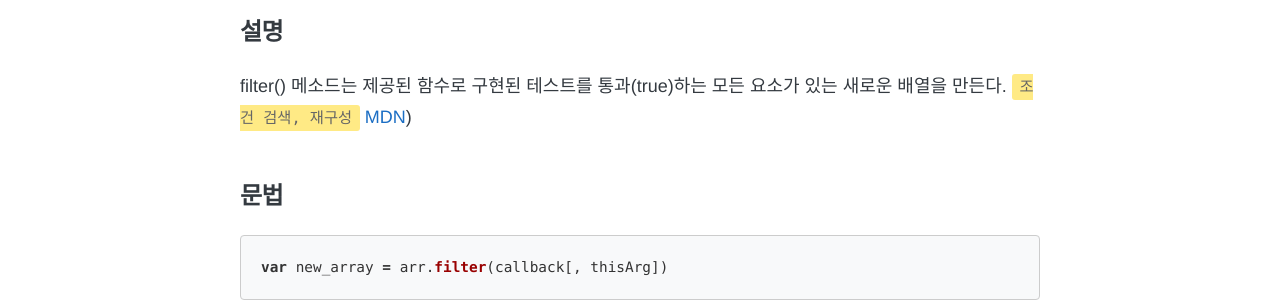
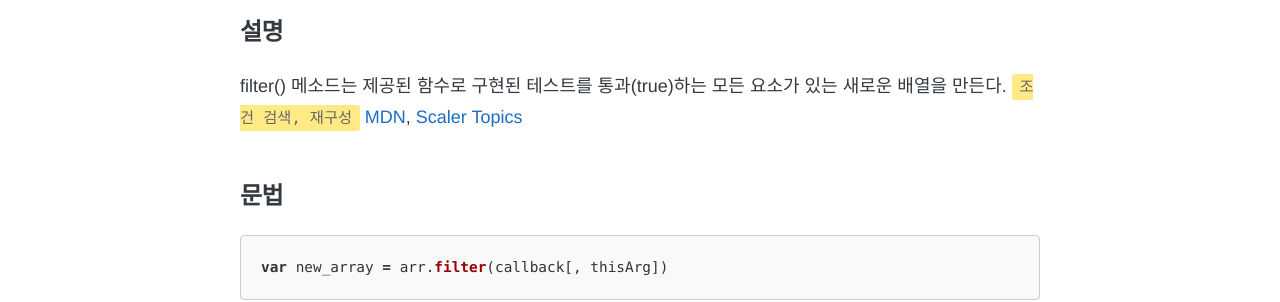
Before and after one commit to wayhome25/wayhome25.github.io, a Jekyll site: the page built from _posts/javascript/2017-02-17-js-method.md, in a window 1280 px wide and 900 px high, scrolled down 1282 px. Shown: the part 153-455 px from the top of the window. Built offline with Jekyll 4.4.1, drawn with Linux system fonts in a browser that asks for light colours; nearby versions of some CDN libraries; comment, search, counter and statistics services are not loaded.

Commit message:
새 리소스 추가됨
안녕하세요, JavaScript에서 filter() 메서드에 대한 새 리소스를 추가했습니다. JavaScript를 배우기 위한 몇 가지 리소스를 찾는 동안 온라인에서 이 튜토리얼을 찾았습니다. 주제가 자세히 설명되어 있고 유용하다고 생각되어 여기에 추가할 생각입니다. 이 작은 기여가 다른 학습자들에게 도움이 되기를 바랍니다.

````diff
--- a/_posts/javascript/2017-02-17-js-method.md
+++ b/_posts/javascript/2017-02-17-js-method.md
@@ -49,7 +49,7 @@ var doubles = numbers.map(function(num) {
 ```
 ## filter
 ### 설명
-filter() 메소드는 제공된 함수로 구현된 테스트를 통과(true)하는 모든 요소가 있는 새로운 배열을 만든다. `조건 검색, 재구성` [MDN](https://developer.mozilla.org/ko/docs/Web/JavaScript/Reference/Global_Objects/Array/filter))
+filter() 메소드는 제공된 함수로 구현된 테스트를 통과(true)하는 모든 요소가 있는 새로운 배열을 만든다. `조건 검색, 재구성` [MDN](https://developer.mozilla.org/ko/docs/Web/JavaScript/Reference/Global_Objects/Array/filter), [Scaler Topics](https://www.scaler.com/topics/filter-in-javascript/)
 
 ### 문법
 ```javascript
````
